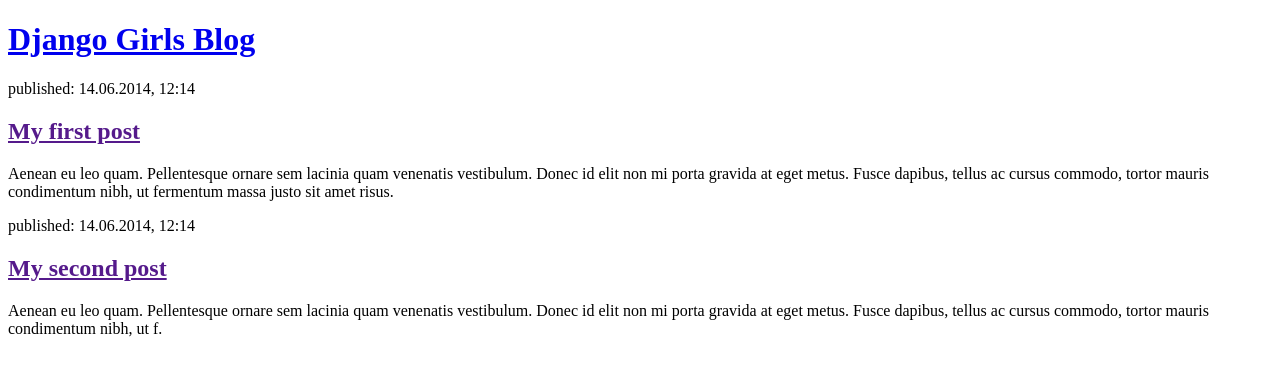
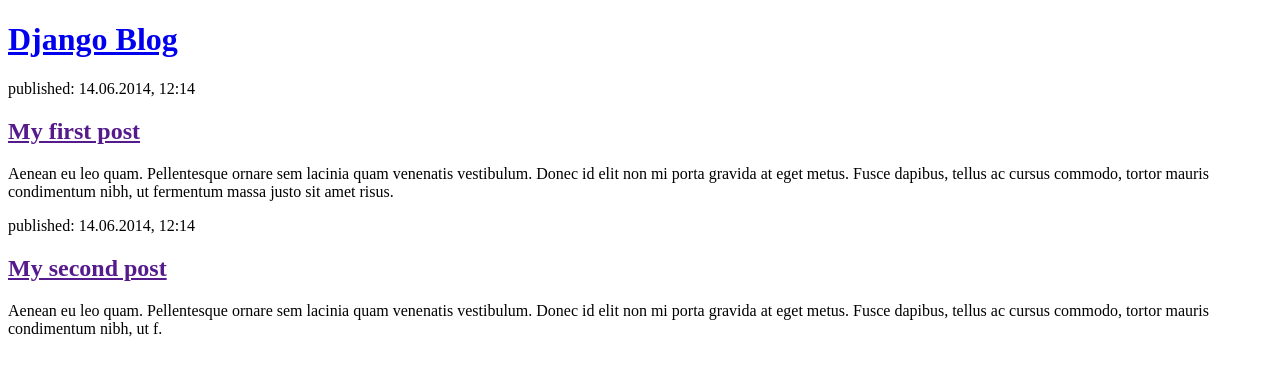
Before and after one commit to sainivas-99/my-django-blog, a Django app: page / in a window 1280 px wide. Shown: the top 376 px of the page. Run offline with Django 4.2, Linux system fonts and the light colour scheme.

Commit message:
Changed the HTML for the site.

```diff
--- a/personal_blog/templates/blog/post_list.html
+++ b/personal_blog/templates/personal_blog/post_list.html
@@ -1,11 +1,11 @@
 <!DOCTYPE html>
 <html>
     <head>
-        <title>Django Girls blog</title>
+        <title>Django blog</title>
     </head>
     <body>
         <header>
-            <h1><a href="/">Django Girls Blog</a></h1>
+            <h1><a href="/">Django Blog</a></h1>
         </header>
 
         <article>
--- a/personal_blog/views.py
+++ b/personal_blog/views.py
@@ -2,4 +2,4 @@
 
 # Create your views here.
 def post_list(request):
-    return render(request, 'blog/post_list.html',{})
+    return render(request, 'personal_blog/post_list.html',{})
```
